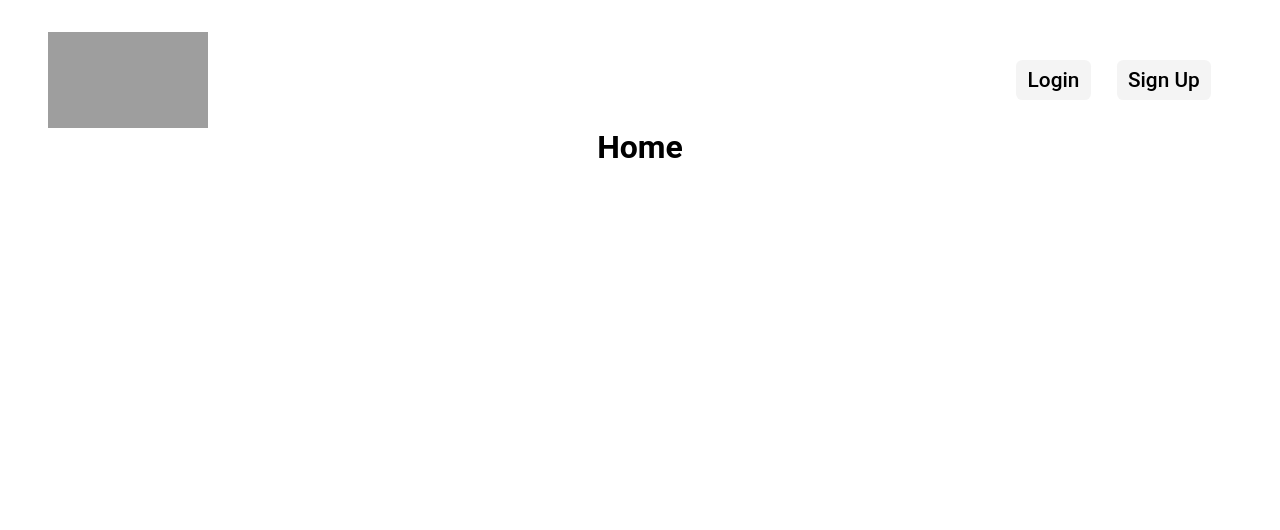
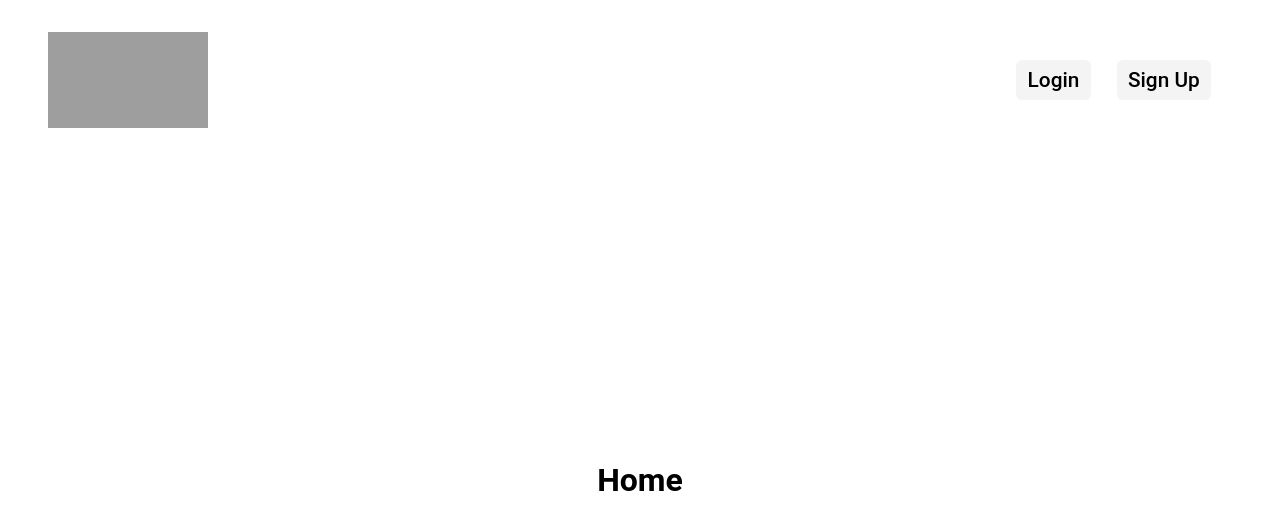
Before and after one commit to nehanshuajmera/AuthViaJWT, a React (Vite) app in the folder client/: page / in a window 1280 px wide. Shown: the top 530 px of the page. Built offline with nearby package versions, Linux system fonts and the light colour scheme; grey boxes are pictures that could not be loaded.

Commit message:
Updation

```diff
--- /dev/null
+++ b/client/src/pages/Home/Home.css
@@ -0,0 +1,6 @@
+.home{
+    display: flex;
+    align-items: center;
+    justify-content: center;
+    height: 88vh;
+}
--- a/client/src/pages/Home/Home.jsx
+++ b/client/src/pages/Home/Home.jsx
@@ -1,3 +1,5 @@
+import './Home.css';
+
 export const Home = () => {
     return (
         <div className="home">
--- a/client/src/universal/Header.css
+++ b/client/src/universal/Header.css
@@ -2,6 +2,12 @@ header{
     width: 100%;
     height: 12vh;
     background-color: #fff;
+}
+
+:root {
+    --background: #1a1a2e;
+    --color: #ffffff;
+    --primary-color: #0f3460;
 }
 
 .navbar{
@@ -51,3 +57,11 @@ header{
 .authBtn:hover{
     background-color: #e4e4e4;
 }
+
+.username{
+    font-size: 1.3rem;
+    font-weight: 600;
+    margin-right: 0.5rem;
+    text-transform: capitalize;
+    color: var(--primary-color);
+}
```
